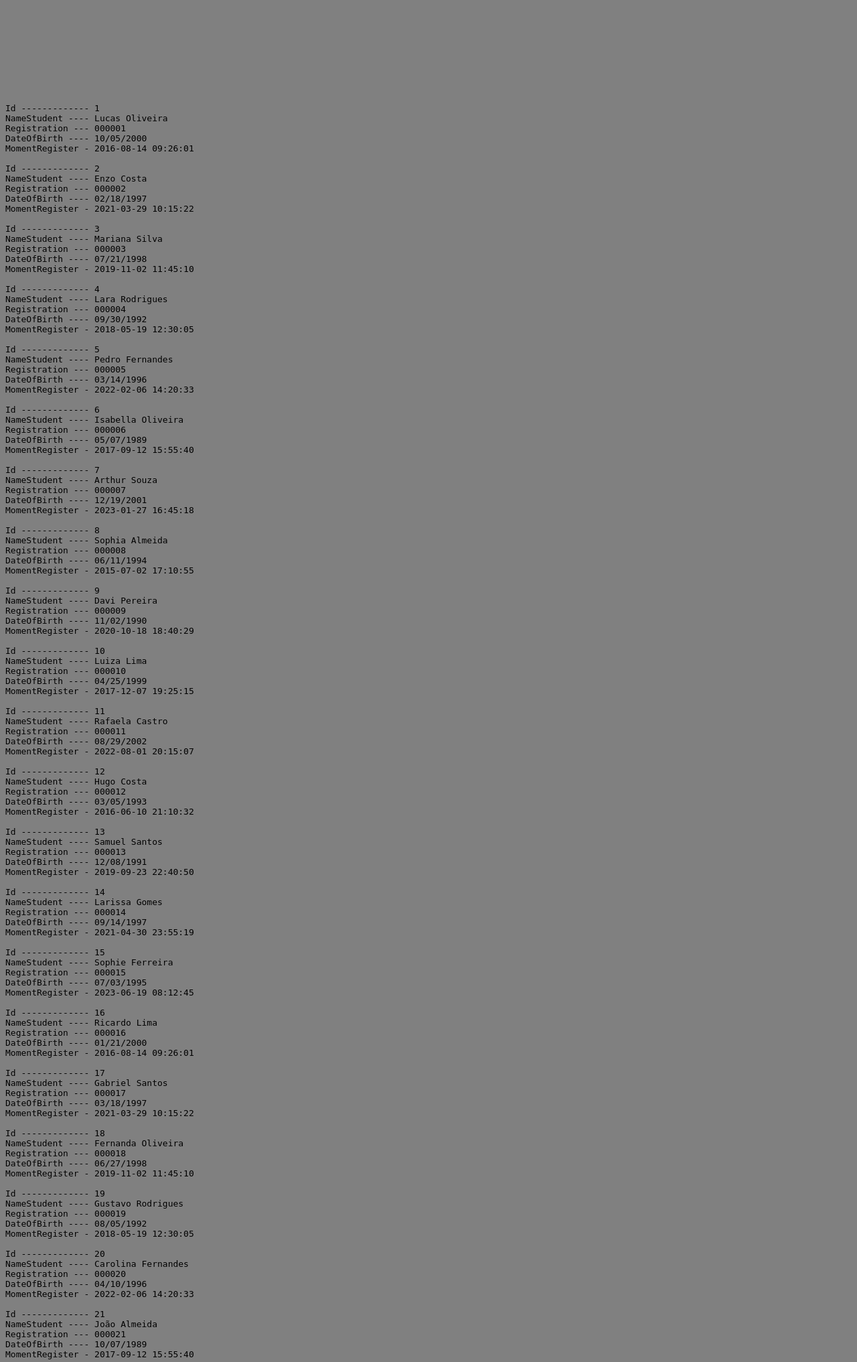
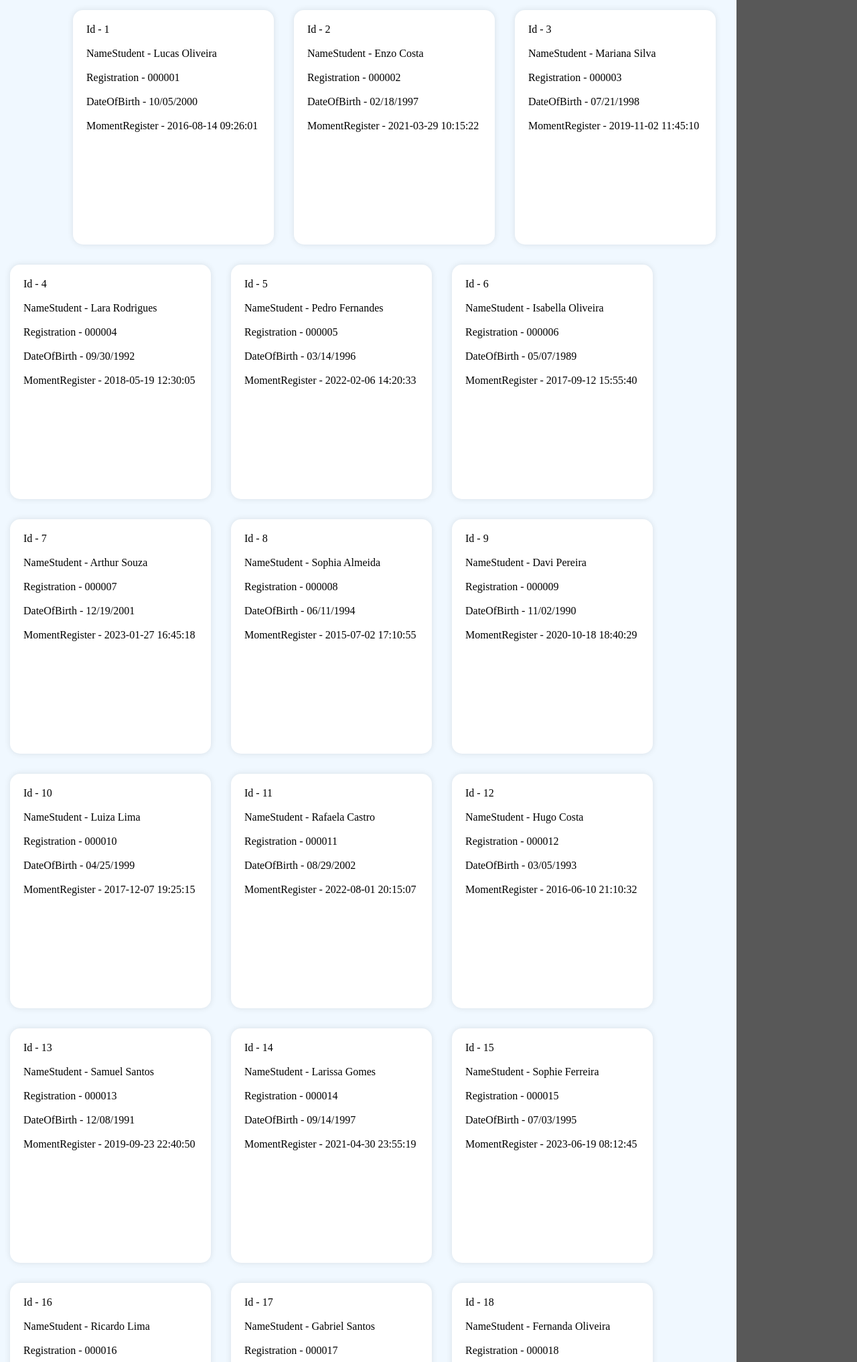
Before and after one commit to lucas-catto/Students-Register, a PHP site: page / in a window 1280 px wide. Shown: the top 2033 px of the page at 67% size. Run offline with PHP 8.4, Linux system fonts and the light colour scheme; data comes from the database, SQL or seed files in the repository.

Commit message:
It's getting amazing! :->

```diff
--- a/View/index.php
+++ b/View/index.php
@@ -1,9 +1,15 @@
-<pre>
-    <?php
-        ini_set('display_errors', 1);
-        ini_set('display_startup_errors', 1);
-        error_reporting(E_ALL);
-    ?>
+
+<!DOCTYPE html>
+<html lang="en">
+    <head>
+        <meta charset="UTF-8">
+        <meta http-equiv="X-UA-Compatible" content="IE=edge">
+        <meta name="viewport" content="width=device-width, initial-scale=1.0">
+        <title>Testing</title>
+        <link rel="stylesheet" href="style.css">
+    </head>
+    <body>
+        <div class="container">
             <?php
                 require_once "../config.php";
 
@@ -12,13 +18,17 @@
 
                 $exibition = $sql->fetchAll(PDO::FETCH_ASSOC);
 
+
                 foreach ($exibition as $exibition) {
-            echo "Id ------------- " . $exibition["Id"]            . "</br>";
-            echo "NameStudent ---- " . $exibition["NameStudent"]   . "</br>";
-            echo "Registration --- " . $exibition["Registration"]   . "</br>";
-            echo "DateOfBirth ---- " . $exibition["DateOfBirth"]    . "</br>";
-            echo "MomentRegister - " . $exibition["MomentRegister"] . "</br>";
-            echo "</br>";
+                    echo "<div class='exibition'>";
+                        echo "<p class='text'>Id - "             . $exibition["Id"]             . "</p></br>";
+                        echo "<p class='text'>NameStudent - "    . $exibition["NameStudent"]    . "</p></br>";
+                        echo "<p class='text'>Registration - "   . $exibition["Registration"]   . "</p></br>";
+                        echo "<p class='text'>DateOfBirth - "    . $exibition["DateOfBirth"]    . "</p></br>";
+                        echo "<p class='text'>MomentRegister - " . $exibition["MomentRegister"] . "</p></br>";
+                    echo "</div>";
                 }
             ?>
-</pre>
+        </div>
+    </body>
+</html>
--- /dev/null
+++ b/View/style.css
@@ -0,0 +1,33 @@
+*{
+    border:  0;
+    padding: 0;
+    margin:  0;
+    box-sizing: border-box;
+}
+
+html, body{
+    width:  100%;
+    height: 100%;
+    background: rgb(88, 88, 88);
+}
+
+.container{
+    max-width:        1100px;
+    width:            100%;
+    height:           auto;
+    display:          flex;
+    flex-direction:   row;
+    flex-wrap:        wrap;
+    background-color: aliceblue;
+}
+
+.exibition{
+    width:            300px;
+    height:           350px;
+    background-color: #fff;
+    border-radius:    15px;
+    box-shadow:       0 0 10px rgba(0,0,0,0.1);
+    margin:           15px;
+    padding:          20px;
+    /* flex-basis:       calc(25% - 30px); */
+}
--- a/config.php
+++ b/config.php
@@ -1,5 +1,5 @@
 
-<style>html{background-color:gray;}</style>
+<style>html.pre{background-color:gray;}</style>
 
 <html>
     <pre>
```
Lines whose indentation alone changed are shown as unchanged.
